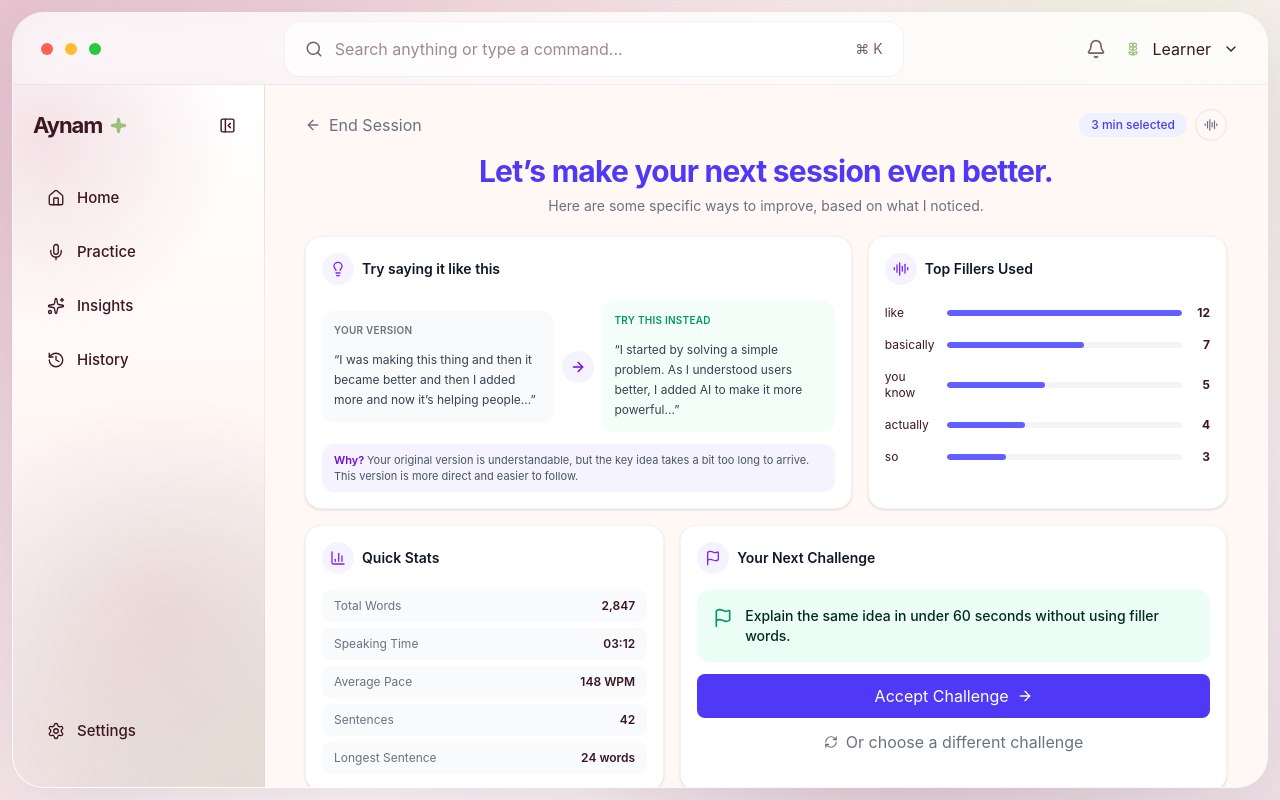
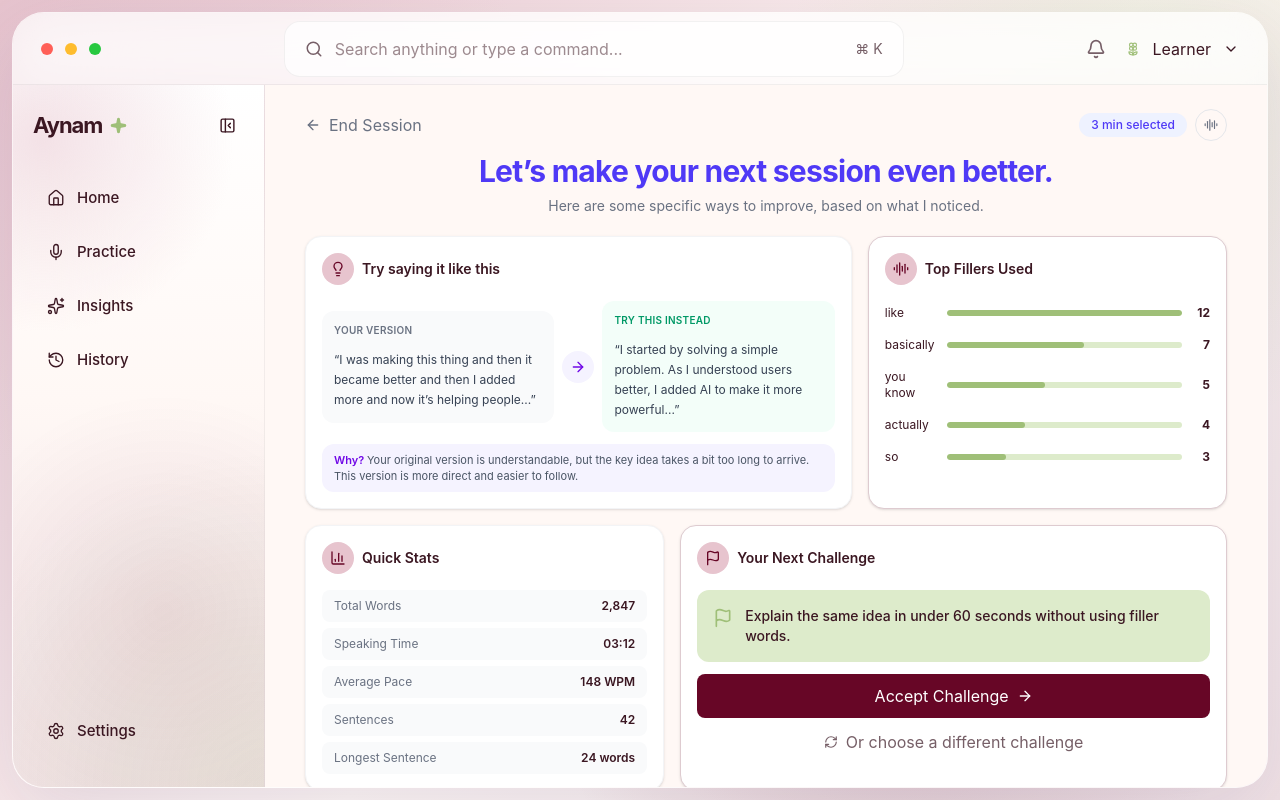
Before and after one commit to namyagaur/aynam.ai, a Next.js app: page /session/review in a window 1280 px wide. Both pictures are taken after a click on the button "Next →". Built offline with nearby package versions, Linux system fonts and the light colour scheme; no server answers.

Commit message:
update 💗

```diff
--- a/components/session-review/insights/ReviewPageTwo.tsx
+++ b/components/session-review/insights/ReviewPageTwo.tsx
@@ -1,11 +1,25 @@
+"use client";
+
+import { useState } from "react";
+import { useRouter } from "next/navigation";
 import { ArrowRight, AudioLines, BarChart3, Flag, Lightbulb, RefreshCw } from "lucide-react";
 import type { SessionReviewData } from "@/lib/data/mockSessionReview";
 import { ReviewIntro } from "../overview/ReviewIntro";
 import { ReviewPagination } from "../overview/ReviewPagination";
+import { publicSpeakingTopics, conversationTopics, storytellingTopics, socialTopics } from "@/components/practice/data/topics";
+
+const challengeTopics = [...publicSpeakingTopics, ...conversationTopics, ...storytellingTopics, ...socialTopics];
 
 export function ReviewPageTwo({ onPrevious, review }: { onPrevious: () => void; review: SessionReviewData }) {
+  const router = useRouter();
   const { insights } = review;
-  const maxFiller = Math.max(...insights.fillers.map((item) => item.count));
+  const [challenge, setChallenge] = useState(insights.challenge);
+  const maxFiller = Math.max(1, ...insights.fillers.map((item) => item.count));
+
+  const chooseDifferentChallenge = () => {
+    const options = challengeTopics.filter((topic) => topic !== challenge);
+    setChallenge(options[Math.floor(Math.random() * options.length)] ?? challenge);
+  };
 
   return (
     <div className="mx-auto flex min-h-full w-full max-w-[1120px] flex-col px-10 pt-6 pb-6">
@@ -20,9 +34,9 @@ export function ReviewPageTwo({ onPrevious, review }: { onPrevious: () => void;
           </div>
           <p className="mt-3 rounded-xl bg-violet-50 px-3 py-2 text-[11px] leading-4 text-gray-600"><span className="font-semibold text-violet-700">Why? </span>{insights.rewrite.reason}</p>
         </section>
-        <section className="col-span-2 rounded-2xl border border-gray-100 bg-white p-4 shadow-sm"><SectionTitle icon={AudioLines} label="Top Fillers Used" /><div className="mt-5 space-y-4">{insights.fillers.map((item) => <div key={item.label} className="grid grid-cols-[54px_1fr_20px] items-center gap-2 text-xs"><span>{item.label}</span><span className="h-1.5 overflow-hidden rounded-full bg-gray-100"><span className="block h-full rounded-full bg-indigo-500" style={{ width: `${item.count / maxFiller * 100}%` }} /></span><b className="text-right">{item.count}</b></div>)}</div></section>
+        <section className="col-span-2 rounded-2xl border border-[var(--theme-border)] bg-[var(--theme-surface-elevated)] p-4 shadow-sm"><SectionTitle icon={AudioLines} label="Top Fillers Used" /><div className="mt-5 space-y-4">{insights.fillers.length ? insights.fillers.map((item) => <div key={item.label} className="grid grid-cols-[54px_1fr_20px] items-center gap-2 text-xs"><span>{item.label}</span><span className="h-1.5 overflow-hidden rounded-full bg-[var(--theme-accent-soft)]"><span className="block h-full rounded-full bg-[var(--theme-accent)]" style={{ width: `${item.count / maxFiller * 100}%` }} /></span><b className="text-right">{item.count}</b></div>) : <p className="text-xs text-[var(--theme-text-muted)]">No filler words detected in this session.</p>}</div></section>
         <section className="col-span-2 rounded-2xl border border-gray-100 bg-white p-4 shadow-sm"><SectionTitle icon={BarChart3} label="Quick Stats" /><dl className="mt-4 space-y-1.5">{insights.quickStats.map((item) => <div key={item.label} className="flex justify-between rounded-lg bg-gray-50 px-3 py-2 text-xs"><dt className="text-gray-500">{item.label}</dt><dd className="font-semibold">{item.value}</dd></div>)}</dl></section>
-        <section className="col-span-3 rounded-2xl border border-gray-100 bg-white p-4 shadow-sm"><SectionTitle icon={Flag} label="Your Next Challenge" /><div className="mt-4 flex gap-3 rounded-xl bg-emerald-50 px-4 py-4"><Flag className="mt-0.5 h-5 w-5 shrink-0 text-emerald-600" /><p className="text-sm font-medium leading-5 text-emerald-950">{insights.challenge}</p></div><button type="button" className="mt-3 flex w-full items-center justify-center gap-2 rounded-lg bg-indigo-600 py-2.5 text-sm font-medium text-white">Accept Challenge <ArrowRight className="h-4 w-4" /></button><button type="button" className="mx-auto mt-3 flex items-center gap-2 text-xs text-gray-500"><RefreshCw className="h-3.5 w-3.5" />Or choose a different challenge</button></section>
+        <section className="col-span-3 rounded-2xl border border-[var(--theme-border)] bg-[var(--theme-surface-elevated)] p-4 shadow-sm"><SectionTitle icon={Flag} label="Your Next Challenge" /><div className="mt-4 flex gap-3 rounded-xl bg-[var(--theme-accent-soft)] px-4 py-4"><Flag className="mt-0.5 h-5 w-5 shrink-0 text-[var(--theme-accent)]" /><p className="text-sm font-medium leading-5 text-[var(--theme-text)]">{challenge}</p></div><button type="button" onClick={() => router.push(`/practice?topic=${encodeURIComponent(challenge)}`)} className="mt-3 flex w-full items-center justify-center gap-2 rounded-lg bg-[var(--theme-primary)] py-2.5 text-sm font-medium text-white">Accept Challenge <ArrowRight className="h-4 w-4" /></button><button type="button" onClick={chooseDifferentChallenge} className="mx-auto mt-3 flex items-center gap-2 text-xs text-[var(--theme-text-muted)]"><RefreshCw className="h-3.5 w-3.5" />Or choose a different challenge</button></section>
       </div>
       <ReviewPagination currentPage={2} onPrevious={onPrevious} />
     </div>
@@ -30,7 +44,7 @@ export function ReviewPageTwo({ onPrevious, review }: { onPrevious: () => void;
 }
 
 function SectionTitle({ icon: Icon, label }: { icon: typeof Lightbulb; label: string }) {
-  return <div className="flex items-center gap-2 text-sm font-semibold text-gray-900"><span className="flex h-8 w-8 items-center justify-center rounded-full bg-violet-50 text-violet-600"><Icon className="h-4 w-4" /></span>{label}</div>;
+  return <div className="flex items-center gap-2 text-sm font-semibold text-[var(--theme-text)]"><span className="flex h-8 w-8 items-center justify-center rounded-full bg-[var(--theme-primary-soft)] text-[var(--theme-primary)]"><Icon className="h-4 w-4" /></span>{label}</div>;
 }
 
 function RewriteCopy({ label, text, tone, accent = false }: { label: string; text: string; tone: string; accent?: boolean }) {
```
